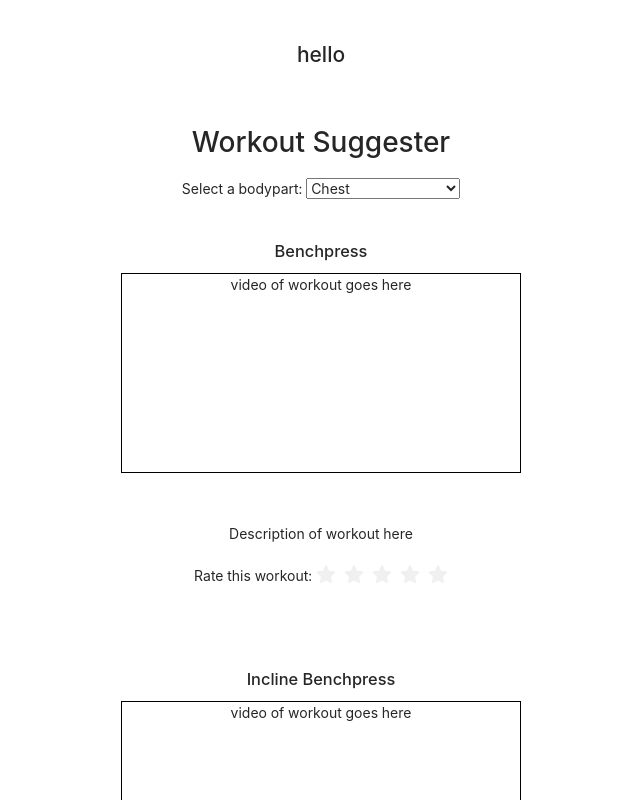
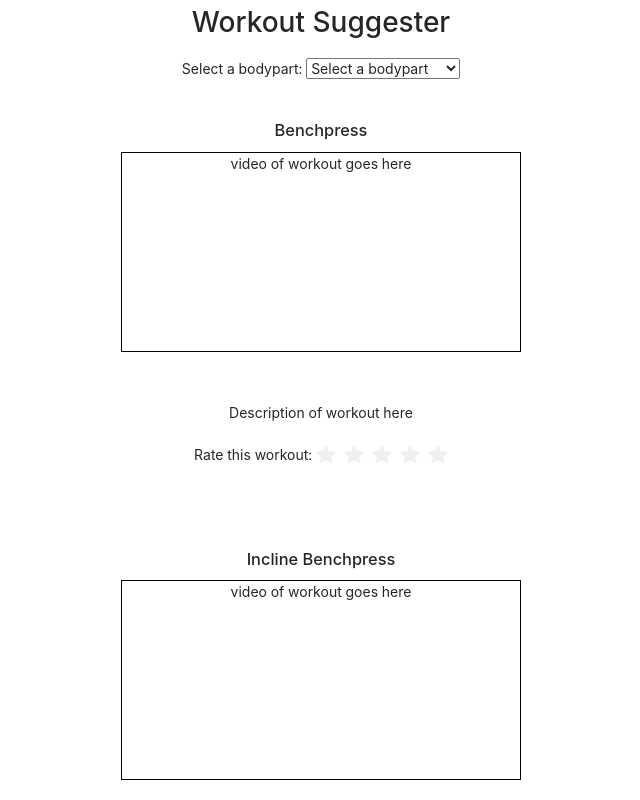
Before and after one commit to OZamudio51/workout-suggester, a React (Create React App) app: page /workout/1 in a window 1280 px wide. Shown: the top 800 px of the page, without its empty margins (319-959 px from the left). Built offline with nearby package versions, Linux system fonts and the light colour scheme.

Commit message:
current changes

```diff
--- a/src/App.js
+++ b/src/App.js
@@ -127,22 +127,22 @@ class App extends React.Component {
     }
   }
 
-  renderRoutes() {
-    return (
-        <>
-            {/* {["/workout", '/workout-comparison'].map(path => (
-                <Route
-                    exact
-                    key={path}
-                    path={path}
-                    component={App}
-                />
-            ))} */}
-            <Route exact path="/workout/:bodypart" component={WorkoutList} />
-            <Route path='/workout-comparison' component={WorkoutComparison} />
-        </>
-    );
-}
+//   renderRoutes() {
+//     return (
+//         <>
+//             {/* {["/workout", '/workout-comparison'].map(path => (
+//                 <Route
+//                     exact
+//                     key={path}
+//                     path={path}
+//                     component={App}
+//                 />
+//             ))} */}
+//             <Route exact path="/workout/:bodypart" component={WorkoutList} />
+//             <Route path='/workout-comparison' component={WorkoutComparison} />
+//         </>
+//     );
+// }
 
   updateBodypart = (bodypart) => {
     console.log(bodypart)
@@ -164,13 +164,13 @@ class App extends React.Component {
 
   render() {
 
-    if (this.state.toWorkout === true) {
-      return <Redirect to={`/workout/${this.state.bodypart}`} />
-    }
+    // if (this.state.toWorkout === true) {
+    //   return <Redirect to={`/workout/${this.state.bodypart}`} />
+    // }
 
     return (
       <main className='App'>
-        {this.renderRoutes()}
+        {/* {this.renderRoutes()} */}
         <header>
           <h1>Workout Suggester</h1>
         </header>
--- a/src/BodyPartSelector.js
+++ b/src/BodyPartSelector.js
@@ -32,7 +32,7 @@ class BodyPartSelector extends React.Component {
             <div>
         <label htmlFor='Workout'>Select a bodypart: </label>
           <select onChange={this.handleBodypartSubmit}>
-            <option disabled value>Select a bodypart</option>
+            <option disabled selected>Select a bodypart</option>
             <option value='chest'>Chest</option>
             <option value='legs'>Legs</option>
             <option value='back'>Back</option>
--- a/src/WorkoutList.js
+++ b/src/WorkoutList.js
@@ -1,6 +1,7 @@
 import React from 'react';
 import { Rate } from 'antd';
 import 'antd/dist/antd.css';
+import Workout from './Workout'
 
 class WorkoutList extends React.Component {
   static defaultProps = {
@@ -20,7 +21,7 @@ class WorkoutList extends React.Component {
     // console.log(bodypart)
         return (
         <section>
-        <h1>hello</h1>
+        <Workout />
         </section>
         )
     };
```
